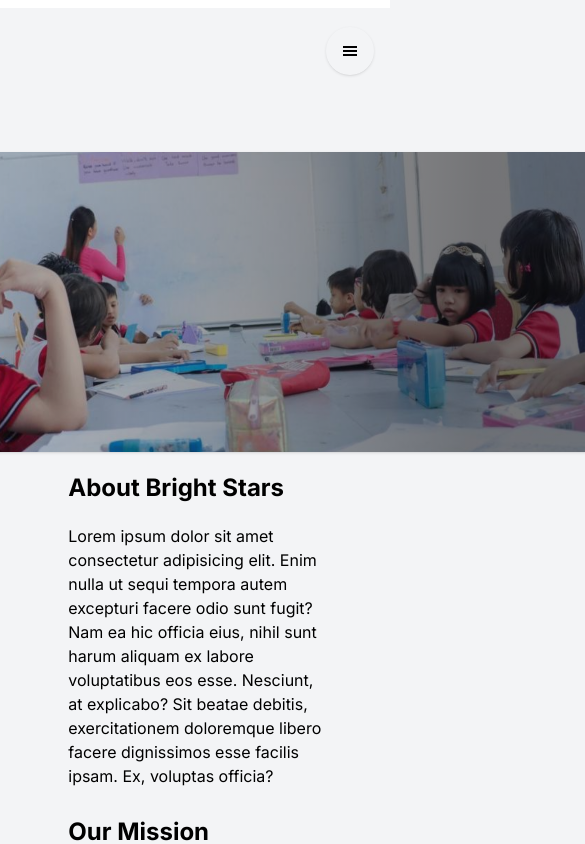
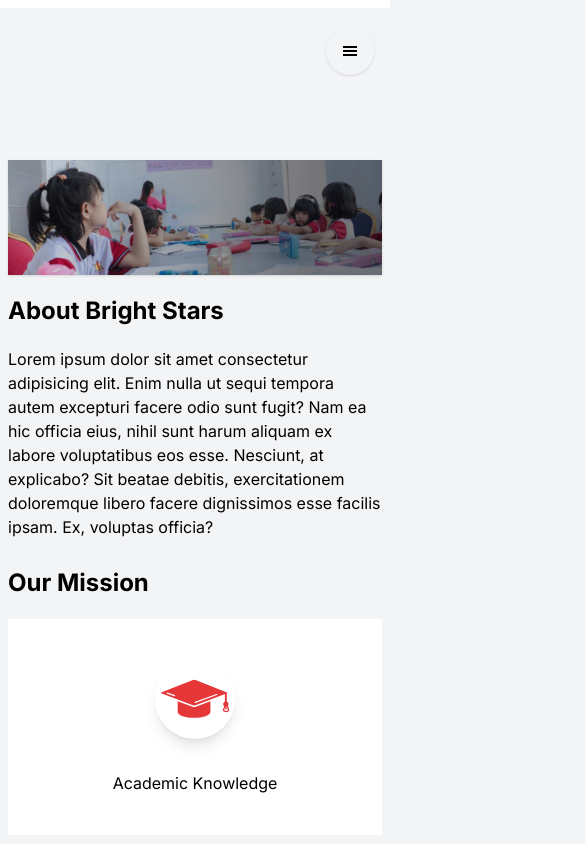
Before and after one commit to Hanna1997-del/Bright-Stars, a Next.js app: page / in a window 390 px wide. Shown: the top 844 px of the page, 585 px wide, since content can reach past the window. Built offline with nearby package versions, Linux system fonts and the light colour scheme.

Commit message:
Responsive mobile view and tablet view

```diff
--- a/src/app/page.tsx
+++ b/src/app/page.tsx
@@ -11,14 +11,14 @@ import SocialResponsibilityIcon from '../../icons/SocialResponsibilityIcon';
 
 export default function Home() {
   return (
-    <main className='w-screen bg-gray-100 h-full flex flex-col justify-center items-center ' >
+    <main className='max-w-[1440px]  m-2 bg-gray-100 h-full flex flex-col justify-center items-center ' >
 
 
 
 
 
      <Banner url={'/images/home-banner.png'} alt='Bright Star Education'/>
-    <div className='w-[65%] mt-5'>
+    <div className='lg:w-[65%] max-w-[100%] mt-5'>
     <h1 className='font-bold text-2xl'>About Bright Stars</h1>
      <p className='text-md leading-6 mt-5'>Lorem ipsum dolor sit amet consectetur adipisicing elit.
        Enim nulla ut sequi tempora autem excepturi facere odio sunt fugit?
--- a/src/components/Banner.tsx
+++ b/src/components/Banner.tsx
@@ -7,7 +7,7 @@ interface BannerProps {
 
 const Banner: React.FC<BannerProps> = ({url,alt}) => {
     return (
-        <div className="w-[900px] flex h-[300px]  shadow mt-36 ">
+        <div className="lg:w-[900px] flex lg:h-[300px]  shadow mt-36 ">
             <Image src={url} alt={alt? alt : ""} width={0} height={0} sizes="100vw"
             style={{ width: '100%', height: 'auto' }}/>
         </div>
--- a/src/components/Navbar.tsx
+++ b/src/components/Navbar.tsx
@@ -88,7 +88,7 @@ const Navbar: React.FC<NavbarProps> = () => {
             mobileNav && "mt-[0vh]"
           )}
         >
-          <div className=" mt-[5rem] lg:mt-0 !w-[5rem] hidden lg:block">
+          <div className=" mt-[5rem] lg:mt-0 !w-[5rem]  lg:block">
             <Image src="/images/logo.png" alt="bsip logo" width={100} height={100} />
 
           </div>
```
